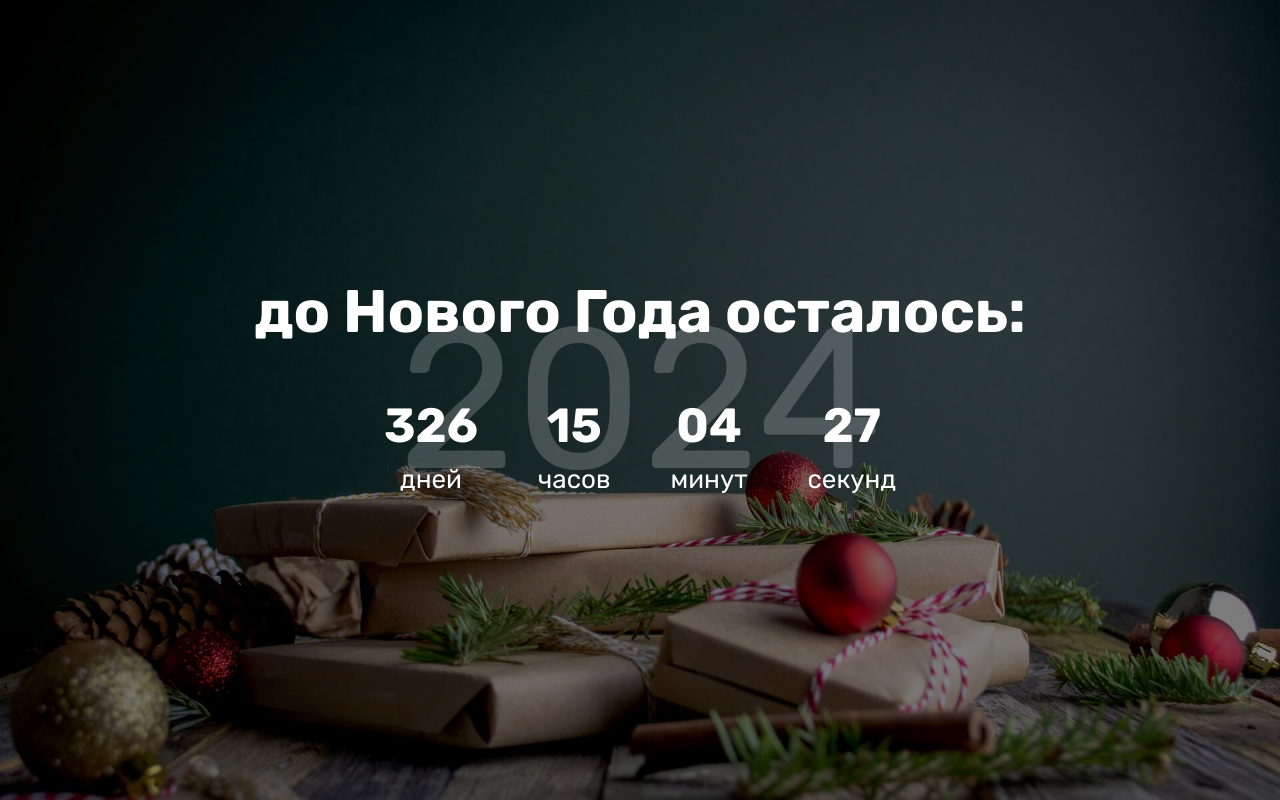
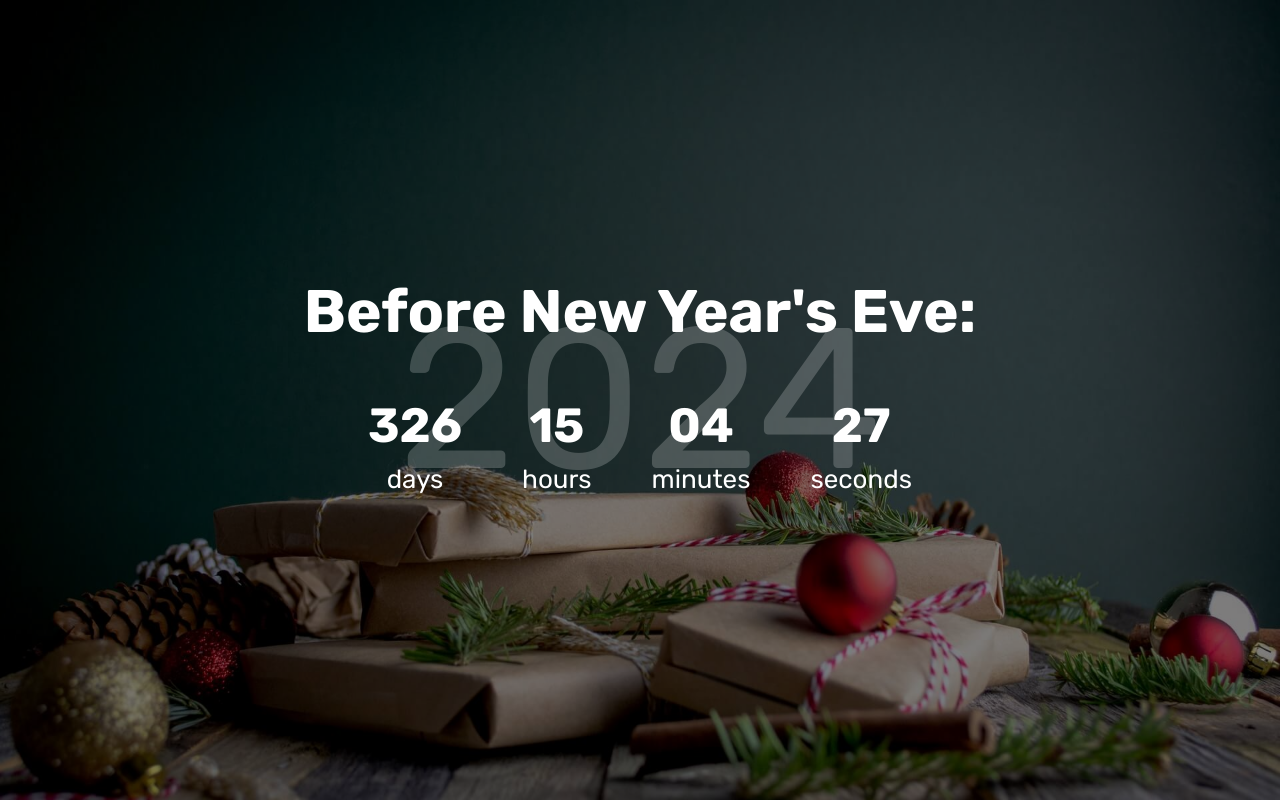
Before and after one commit to rlivaev/Countdown-onJS, a plain HTML site: page index.html in a window 1280 px wide. Drawn offline with Linux system fonts and the light colour scheme.

Commit message:
change lang

```diff
--- a/index.html
+++ b/index.html
@@ -3,31 +3,31 @@
 <head>
     <meta charset="UTF-8">
     <meta name="viewport" content="width=device-width, initial-scale=1.0">
-    <title>Обратный отсчет</title>
+    <title>Countdown Timer</title>
     <link rel="stylesheet" href="./css/main.css">
     <link href="https://fonts.googleapis.com/css2?family=Rubik:wght@400;700&display=swap" rel="stylesheet">
 </head>
 <body>
     <!-- countdown-wrapper -->
     <div class="countdown-wrapper">
-        <h1 class="title">до Нового Года осталось:</h1>
+        <h1 class="title">Before New Year's Eve:</h1>
         <div id="year" class="year"></div>
         <div class="countdown" id=countdown>
             <div class="time">
                 <h2 id="days">00</h2>
-                <small>дней</small>
+                <small>days</small>
             </div>
             <div class="time">
                 <h2 id="hours">00</h2>
-                <small>часов</small>
+                <small>hours</small>
             </div>
             <div class="time">
                 <h2 id="minutes">00</h2>
-                <small>минут</small>
+                <small>minutes</small>
             </div>
             <div class="time">
                 <h2 id="seconds">00</h2>
-                <small>секунд</small>
+                <small>seconds</small>
             </div>
         </div>
         <div class="preloader" id="preloader">
```
